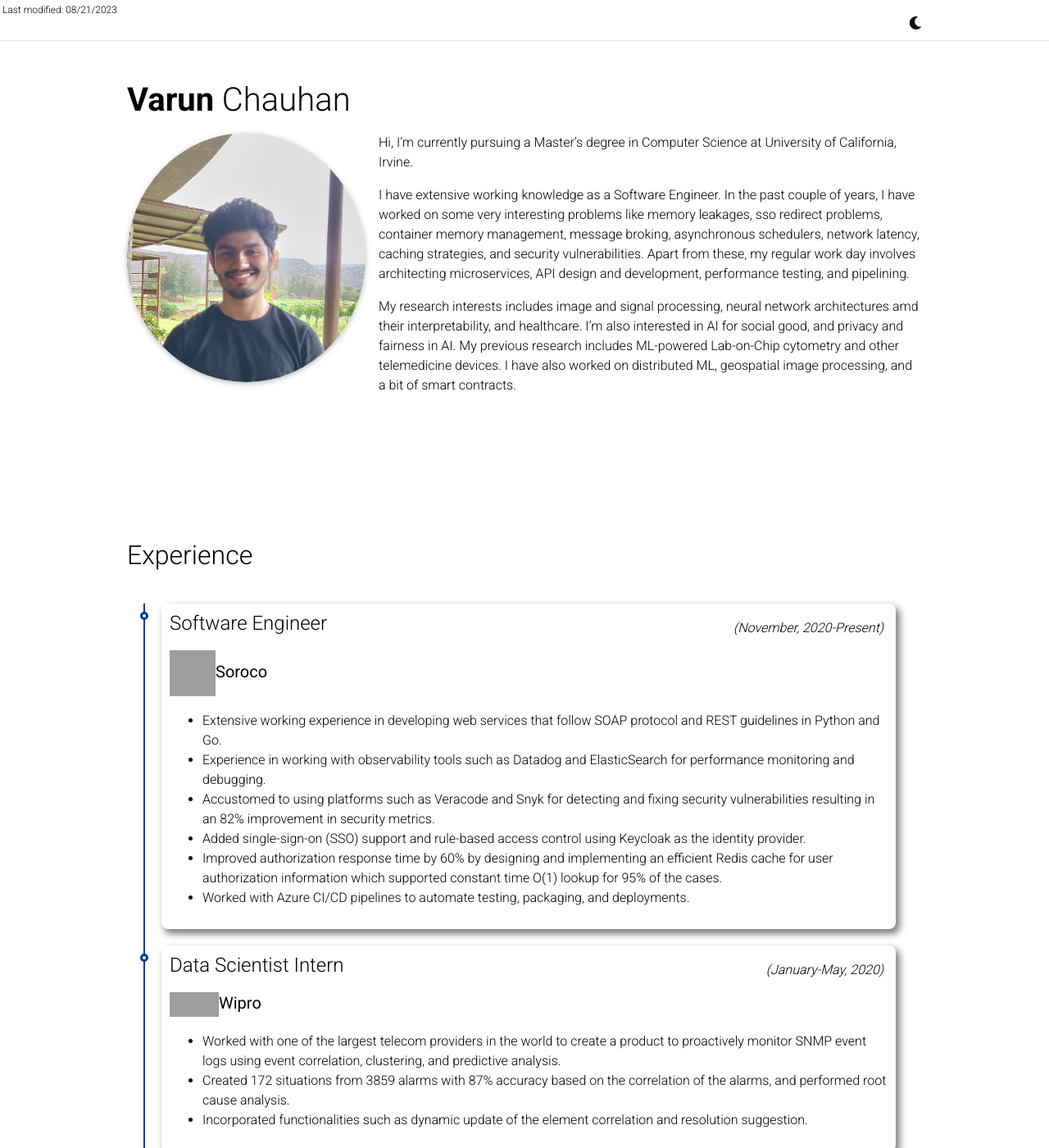
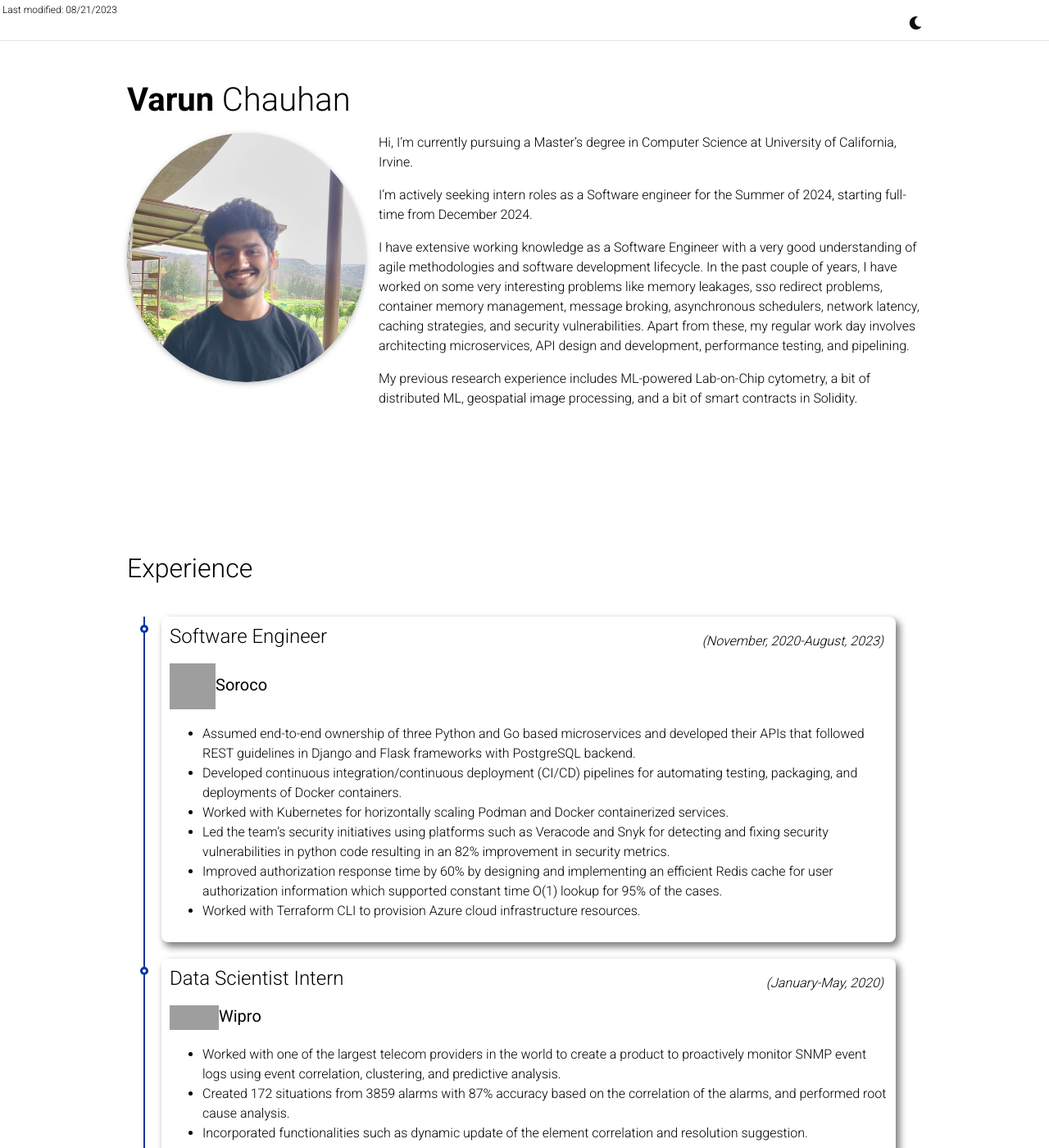
Before and after one commit to varunhc/varunhc.github.io, a Jekyll site: the page built from _pages/about.md, in a window 1280 px wide and 1400 px high. Shown: the whole window at 82% size. Built offline with Jekyll 4.4.1, drawn with Linux system fonts in a browser that asks for light colours; full-size pictures stand in for the smaller copies a plugin makes; comment, search, counter and statistics services are not loaded; a style sheet for code colours, icons or effects is not loaded; some of the changed text lies outside the part shown; grey boxes are pictures that could not be loaded.

Commit message:
updated bio

```diff
--- a/_pages/about.md
+++ b/_pages/about.md
@@ -10,21 +10,17 @@ profile:
   image_circular: true # crops the image to make it circular
   address:
 
-selected_papers: ture # includes a list of papers marked as "selected={true}"
+selected_papers: true # includes a list of papers marked as "selected={true}"
 social: true  # includes social icons at the bottom of the page
 news: false  # includes a list of news items
 ---
 Hi, I'm currently pursuing a Master's degree in Computer Science at University of California, Irvine.
 
-I have extensive working knowledge as a Software Engineer. In the past couple of years, I have worked on some very
-interesting problems like memory leakages, sso redirect problems, container memory management, message broking,
-asynchronous schedulers, network latency, caching strategies, and security vulnerabilities. Apart from these, my
-regular work day involves architecting microservices, API design and development, performance testing, and pipelining.
+I'm actively seeking intern roles as a Software engineer for the Summer of 2024, starting full-time from December 2024.
 
-My research interests includes image and signal processing, neural network architectures amd their interpretability, and
-healthcare. I'm also interested in AI for social good, and privacy and fairness in AI. My previous research includes
-ML-powered Lab-on-Chip cytometry and other telemedicine devices. I have also worked on distributed ML, geospatial image
-processing, and a bit of smart contracts.
+I have extensive working knowledge as a Software Engineer with a very good understanding of agile methodologies and software development lifecycle. In the past couple of years, I have worked on some very interesting problems like memory leakages, sso redirect problems, container memory management, message broking, asynchronous schedulers, network latency, caching strategies, and security vulnerabilities. Apart from these, my regular work day involves architecting microservices, API design and development, performance testing, and pipelining.
+
+My previous research experience includes ML-powered Lab-on-Chip cytometry, a bit of distributed ML, geospatial image processing, and a bit of smart contracts in Solidity.
 
 <br>
 <br>
@@ -40,23 +36,19 @@ processing, and a bit of smart contracts.
       <div class="info">
         <h4 class="title">Software Engineer</h4>
         <h5 class="title"><img src="https://soroco.com/wp-content/uploads/2021/08/logo-icon.svg" width="56px" height="56px"><b>Soroco</b></h5>
-        <h6 class="exper-card"><i>(November, 2020-Present)</i></h6>
+        <h6 class="exper-card"><i>(November, 2020-August, 2023)</i></h6>
         <ul>
-          <li>Extensive working experience in developing web services that follow SOAP protocol and REST guidelines in
-              Python and Go.
+          <li>Assumed end-to-end ownership of three Python and Go based microservices and developed their APIs that followed REST guidelines in Django and Flask frameworks with PostgreSQL backend.
           </li>
-          <li>Experience in working with observability tools such as Datadog and ElasticSearch for performance
-              monitoring and debugging.
+          <li>Developed continuous integration/continuous deployment (CI/CD) pipelines for automating testing, packaging, and deployments of Docker containers.
           </li>
-          <li>Accustomed to using platforms such as Veracode and Snyk for detecting and fixing security vulnerabilities
-              resulting in an 82% improvement in security metrics.
+          <li>Worked with Kubernetes for horizontally scaling Podman and Docker containerized services.
           </li>
-          <li>Added single-sign-on (SSO) support and rule-based access control using Keycloak as the identity provider.
+          <li>Led the team’s security initiatives using platforms such as Veracode and Snyk for detecting and fixing security vulnerabilities in python code resulting in an 82% improvement in security metrics.
           </li>
-          <li>Improved authorization response time by 60% by designing and implementing an efficient Redis cache for
-              user authorization information which supported constant time O(1) lookup for 95% of the cases.
+          <li>Improved authorization response time by 60% by designing and implementing an efficient Redis cache for user authorization information which supported constant time O(1) lookup for 95% of the cases.
           </li>
-          <li>Worked with Azure CI/CD pipelines to automate testing, packaging, and deployments.</li>
+          <li>Worked with Terraform CLI to provision Azure cloud infrastructure resources.</li>
         </ul>
       </div>
     </div>
@@ -85,6 +77,8 @@ processing, and a bit of smart contracts.
         <ul>
           <li>Developed U-Net with skip connections for the generative model and generated seismic survey paths with an
               accuracy of 72%.
+          </li>
+          <li>Processed images in parallel using Apache Spark to achieve speedup by a factor of 8.
           </li>
         </ul>
       </div>
```
